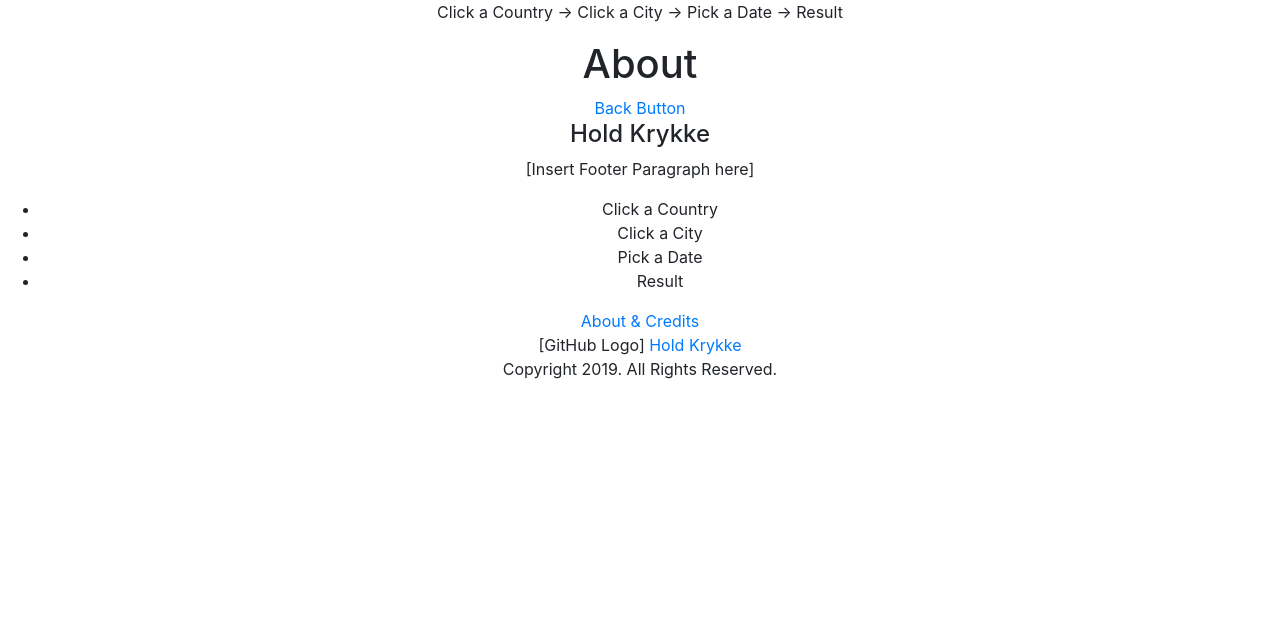
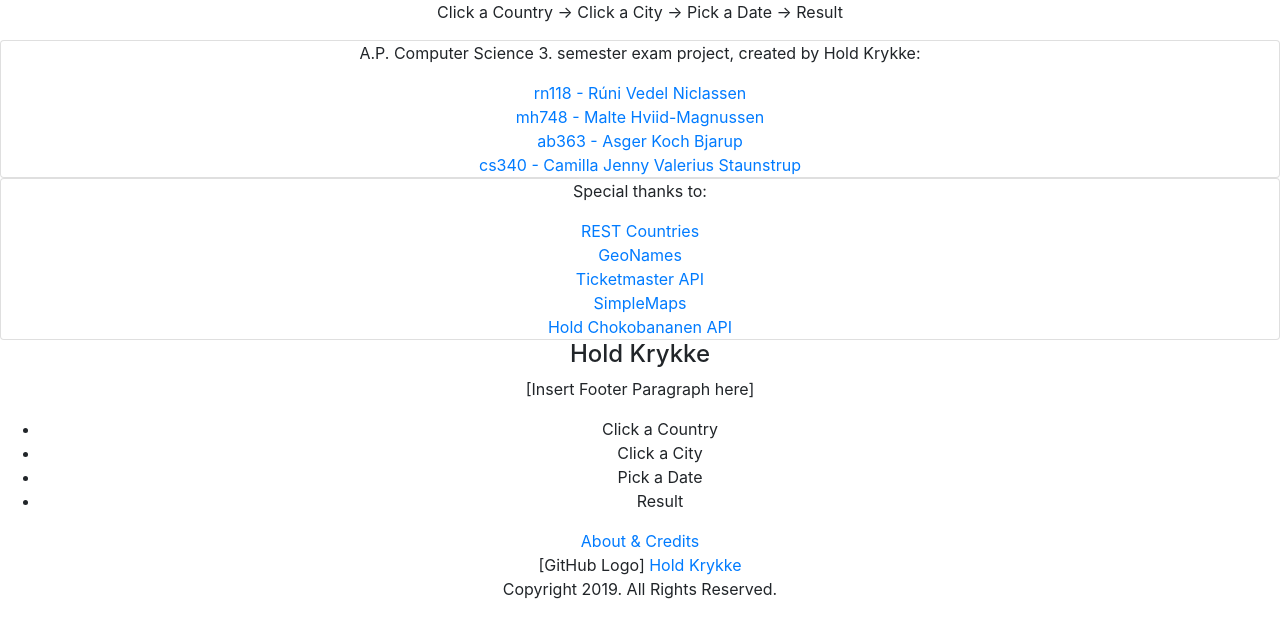
Before and after one commit to Hold-Krykke/3SemProject_FrontEnd, a React (Create React App) app: page /#/about in a window 1280 px wide. Shown: the top 638 px of the page. Built offline with nearby package versions, Linux system fonts and the light colour scheme.

Commit message:
About and credit basis, no styling

```diff
--- a/src/components/About.jsx
+++ b/src/components/About.jsx
@@ -4,8 +4,23 @@ import React from "react";
 const About = () => {
     return (
         <>
-            <h1>About</h1>
-            <a href="#/">Back Button</a>
+            <div>
+                <div className='card'>
+                    <p>A.P. Computer Science 3. semester exam project, created by Hold Krykke:</p>
+                    <a href="github.com/Runi-VN">rn118 - Rúni Vedel Niclassen</a>
+                    <a href="github.com/MalteMagnussen">mh748 - Malte Hviid-Magnussen</a>
+                    <a href="github.com/HrBjarup">ab363 - Asger Koch Bjarup</a>
+                    <a href="github.com/Castau">cs340 - Camilla Jenny Valerius Staunstrup</a>
+                </div>
+                <div className='card'>
+                    <p>Special thanks to:</p>
+                    <a href="http://restcountries.eu/">REST Countries</a>
+                    <a href="http://www.geonames.org/">GeoNames</a>
+                    <a href="https://developer.ticketmaster.com/">Ticketmaster API</a>
+                    <a href="https://simplemaps.com/resources/svg-europe">SimpleMaps</a>
+                    <a href="https://ajuhlhansen.dk/WeatherCloud/api/weather ">Hold Chokobananen API</a>
+                </div>
+            </div>
         </>
     );
 };
```
